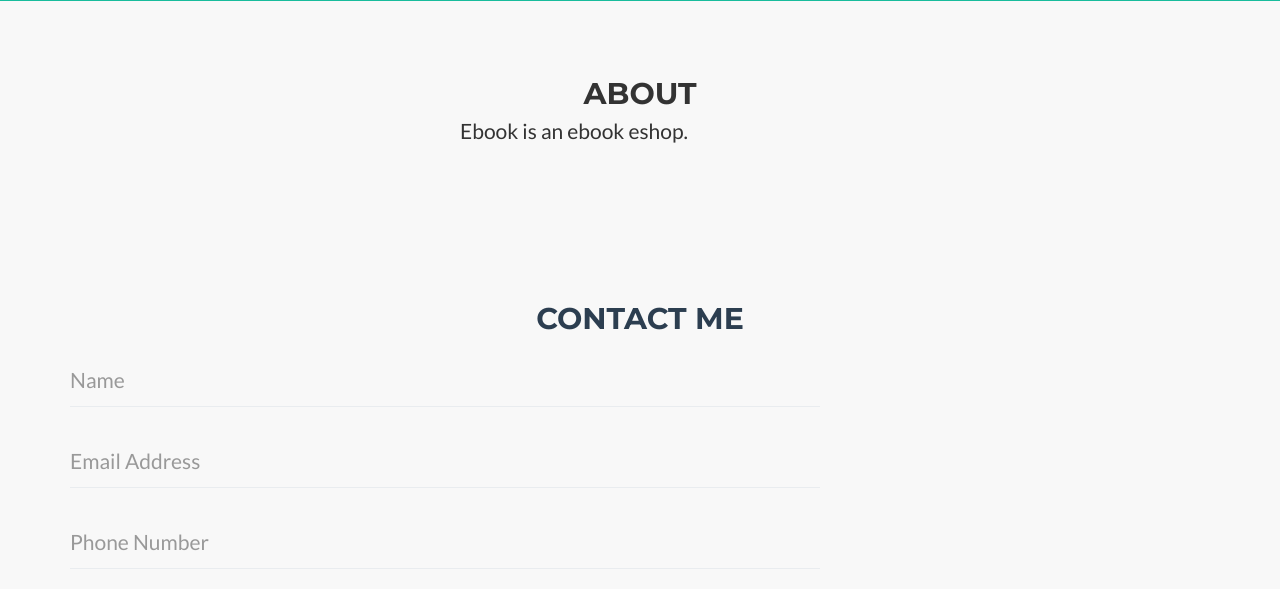
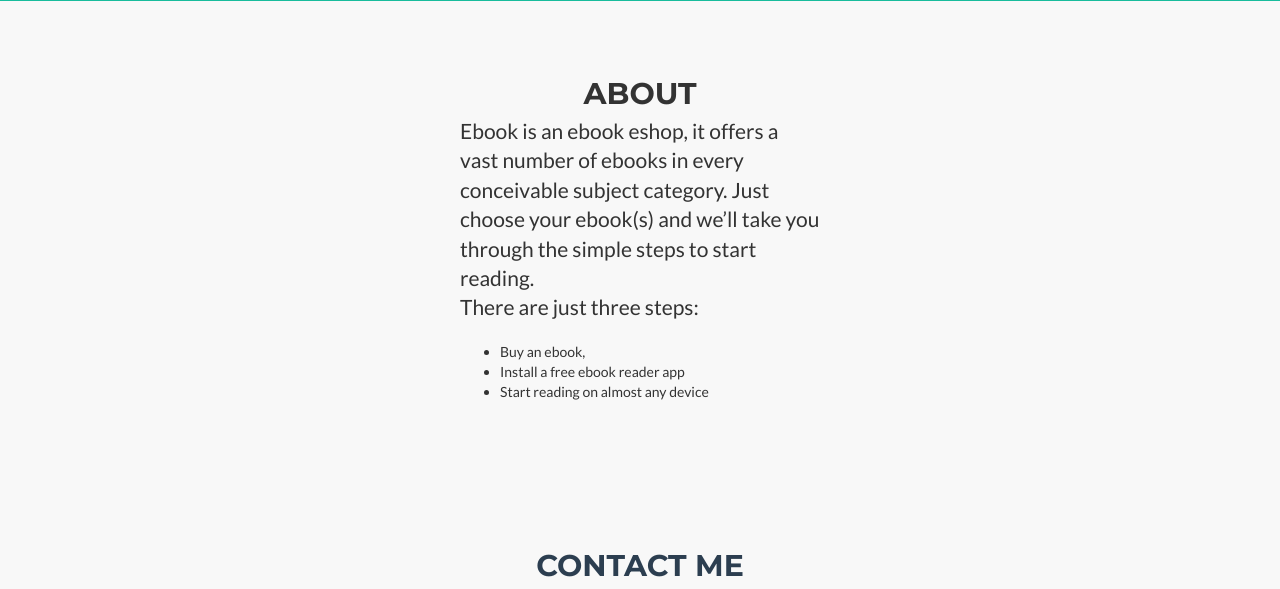
Before and after one commit to tperale/006154-OpenInformationSystem, a Django app: page / in a window 1280 px wide. Shown: the part 615-1204 px from the top of the page. Run offline with Django 3.2, Linux system fonts and the light colour scheme; some libraries are stand-ins or nearby versions.

Commit message:
[add] about text

```diff
--- a/src/home/templates/home.html
+++ b/src/home/templates/home.html
@@ -17,7 +17,19 @@
     <div class="row">
       <div class="col-lg-4 ml-auto"></div>
       <div class="col-lg-4 mr-auto">
-        <p class="lead">Ebook is an ebook eshop.</p>
+        <p class="lead">
+          Ebook is an ebook eshop, it offers a vast number of ebooks in every
+          conceivable subject category. Just choose your ebook(s) and we’ll take
+          you through the simple steps to start reading.
+          <br>
+          There are just three steps:
+
+          <ul>
+            <li>Buy an ebook,</li>
+            <li>Install a free ebook reader app</li>
+            <li>Start reading on almost any device</li>
+          </ul>
+        </p>
       </div>
     </div>
     <div class="col-lg-4"></div>
```
